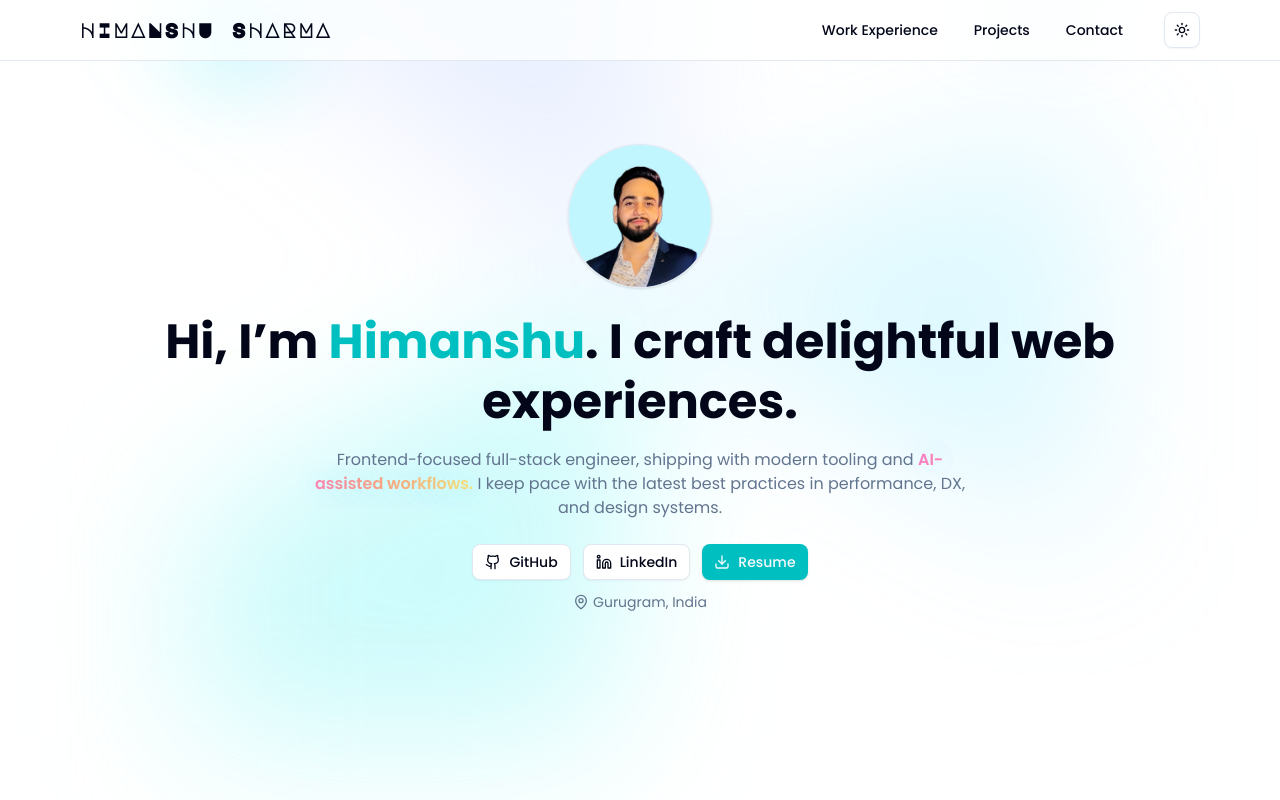
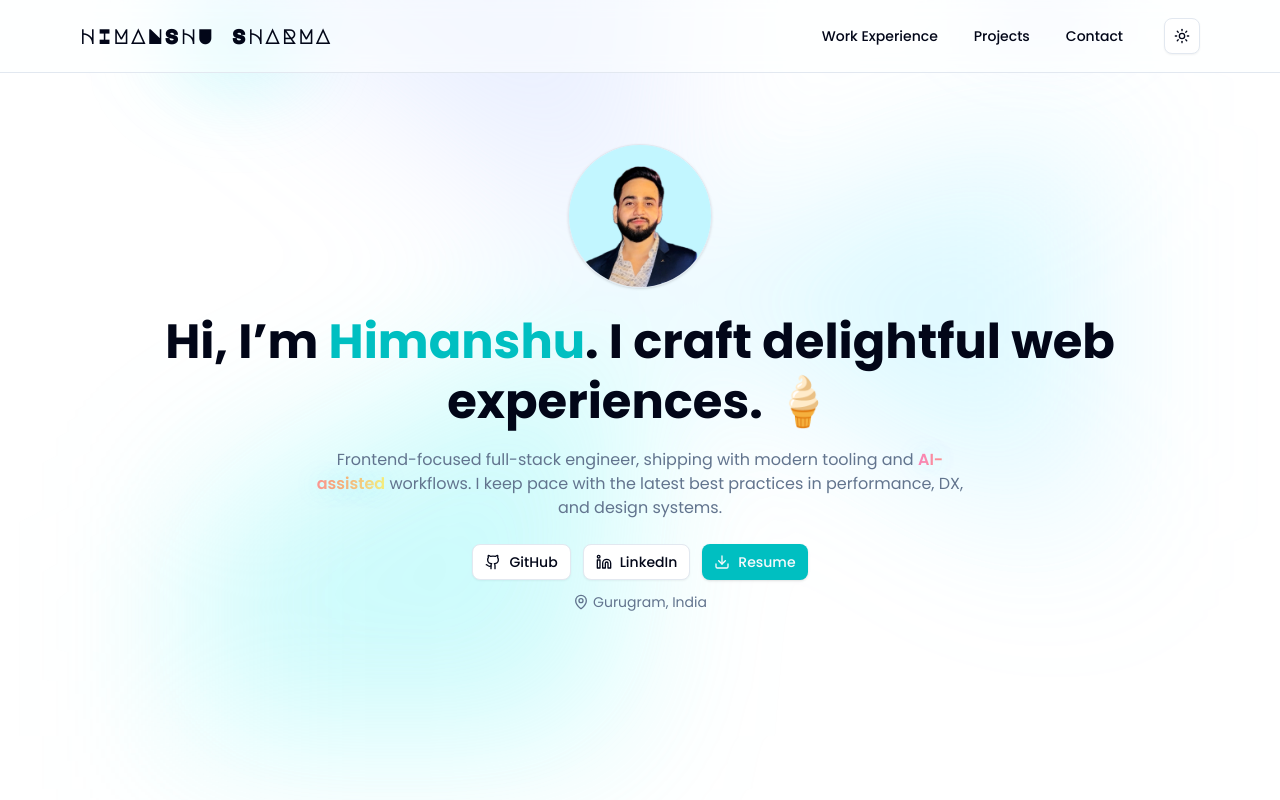
Before and after one commit to sh-himanshu/sh-himanshu.github.io, a Next.js app: page / in a window 1280 px wide. Shown: the top 800 px of the page. Built offline with nearby package versions, Linux system fonts and the light colour scheme.

Commit message:
add dark mode

```diff
--- a/src/app/globals.css
+++ b/src/app/globals.css
@@ -82,38 +82,39 @@
 }
 
 .dark {
-  --background: oklch(0.129 0.042 264.695);
-  --foreground: oklch(0.984 0.003 247.858);
-  --card: oklch(0.208 0.042 265.755);
-  --card-foreground: oklch(0.984 0.003 247.858);
-  --popover: oklch(0.208 0.042 265.755);
-  --popover-foreground: oklch(0.984 0.003 247.858);
-  /* Aqua primary in dark as well; keep foreground light for contrast */
+  /* Neutral, black/gray-based dark mode */
+  --background: oklch(0.13 0 0);
+  --foreground: oklch(0.984 0 0);
+  --card: oklch(0.16 0 0);
+  --card-foreground: oklch(0.984 0 0);
+  --popover: oklch(0.16 0 0);
+  --popover-foreground: oklch(0.984 0 0);
+  /* Keep aqua primary for highlights */
   --primary: oklch(0.74 0.15 196);
-  --primary-foreground: oklch(0.984 0.003 247.858);
-  --secondary: oklch(0.279 0.041 260.031);
-  --secondary-foreground: oklch(0.984 0.003 247.858);
-  --muted: oklch(0.279 0.041 260.031);
-  --muted-foreground: oklch(0.704 0.04 256.788);
-  --accent: oklch(0.279 0.041 260.031);
-  --accent-foreground: oklch(0.984 0.003 247.858);
+  --primary-foreground: oklch(0.984 0 0);
+  --secondary: oklch(0.22 0 0);
+  --secondary-foreground: oklch(0.984 0 0);
+  --muted: oklch(0.22 0 0);
+  --muted-foreground: oklch(0.7 0 0);
+  --accent: oklch(0.2 0 0);
+  --accent-foreground: oklch(0.984 0 0);
   --destructive: oklch(0.704 0.191 22.216);
   --border: oklch(1 0 0 / 10%);
   --input: oklch(1 0 0 / 15%);
-  --ring: oklch(0.551 0.027 264.364);
+  --ring: oklch(0.6 0 0);
   --chart-1: oklch(0.488 0.243 264.376);
   --chart-2: oklch(0.696 0.17 162.48);
   --chart-3: oklch(0.769 0.188 70.08);
   --chart-4: oklch(0.627 0.265 303.9);
   --chart-5: oklch(0.645 0.246 16.439);
-  --sidebar: oklch(0.208 0.042 265.755);
-  --sidebar-foreground: oklch(0.984 0.003 247.858);
-  --sidebar-primary: oklch(0.488 0.243 264.376);
-  --sidebar-primary-foreground: oklch(0.984 0.003 247.858);
-  --sidebar-accent: oklch(0.279 0.041 260.031);
-  --sidebar-accent-foreground: oklch(0.984 0.003 247.858);
+  --sidebar: oklch(0.16 0 0);
+  --sidebar-foreground: oklch(0.984 0 0);
+  --sidebar-primary: oklch(0.28 0 0);
+  --sidebar-primary-foreground: oklch(0.984 0 0);
+  --sidebar-accent: oklch(0.2 0 0);
+  --sidebar-accent-foreground: oklch(0.984 0 0);
   --sidebar-border: oklch(1 0 0 / 10%);
-  --sidebar-ring: oklch(0.551 0.027 264.364);
+  --sidebar-ring: oklch(0.6 0 0);
 }
 
 @layer base {
--- a/src/app/page.tsx
+++ b/src/app/page.tsx
@@ -84,8 +84,15 @@ export default function Home() {
   return (
     <div className='min-h-svh scroll-smooth'>
       {/* Top nav */}
-      <header className='supports-[backdrop-filter]:bg-background/70 fixed inset-x-0 top-0 z-50 border-b backdrop-blur'>
-        <nav className='mx-auto flex max-w-6xl items-center justify-between px-4 py-3'>
+      <header className='supports-[backdrop-filter]:bg-background/50 fixed inset-x-0 top-0 z-50 border-b backdrop-blur'>
+        <nav className='relative mx-auto flex max-w-6xl items-center justify-between px-4 py-4.5'>
+          {/* Mobile: left edge dark mode toggle */}
+          <div className='md:hidden'>
+            <ModeToggle />
+          </div>
+
+          {/* Brand: centered on mobile, normal flow on md+ */}
+          <div className='absolute left-1/2 -translate-x-1/2 md:static md:translate-x-0'>
             <button
               onClick={() => handleScroll('about')}
               className='font-semibold tracking-tight transition-opacity hover:opacity-80'
@@ -95,6 +102,7 @@ export default function Home() {
                 {CONTACT.name.toUpperCase()}
               </span>
             </button>
+          </div>
 
           <div className='hidden items-center gap-1 md:flex'>
             {NAV_ITEMS.map((n) => (
@@ -111,10 +119,9 @@ export default function Home() {
             <ModeToggle />
           </div>
 
-          {/* Mobile nav: Mode toggle + full-width dropdown */}
+          {/* Mobile nav: right edge menu button + full-width dropdown */}
           <div className='md:hidden'>
             <div className='flex items-center gap-2'>
-              <ModeToggle />
               <DropdownMenu open={mobileOpen} onOpenChange={setMobileOpen}>
                 <DropdownMenuTrigger asChild>
                   <Button
@@ -177,11 +184,11 @@ export default function Home() {
           </Avatar>
           <h1 className='mt-6 text-3xl leading-tight font-bold sm:text-4xl md:text-5xl'>
             Hi, I’m <span className='text-primary'>{CONTACT.firstName}</span>. I craft delightful
-            web experiences.
+            web experiences. 🍦
           </h1>
           <p className='text-muted-foreground mt-4 max-w-2xl'>
             Frontend-focused full-stack engineer, shipping with modern tooling and{' '}
-            <span className='rainbow-text font-semibold'>AI-assisted workflows.</span> I keep pace
+            <span className='rainbow-text font-semibold'>AI-assisted</span> workflows. I keep pace
             with the latest best practices in performance, DX, and design systems.
           </p>
           <div className='mt-6 flex flex-wrap items-center justify-center gap-3'>
@@ -436,7 +443,7 @@ export default function Home() {
       </section>
 
       {/* Contact Me (moved last) */}
-      <section id='contact' className='mx-auto max-w-6xl px-4 pb-28 md:pb-36'>
+      <section id='contact' className='mx-auto max-w-6xl px-4 pt-16 pb-28 md:pb-36'>
         <motion.div
           initial={{ opacity: 0, y: 10 }}
           whileInView={{ opacity: 1, y: 0 }}
```
Lines whose indentation alone changed are shown as unchanged.
